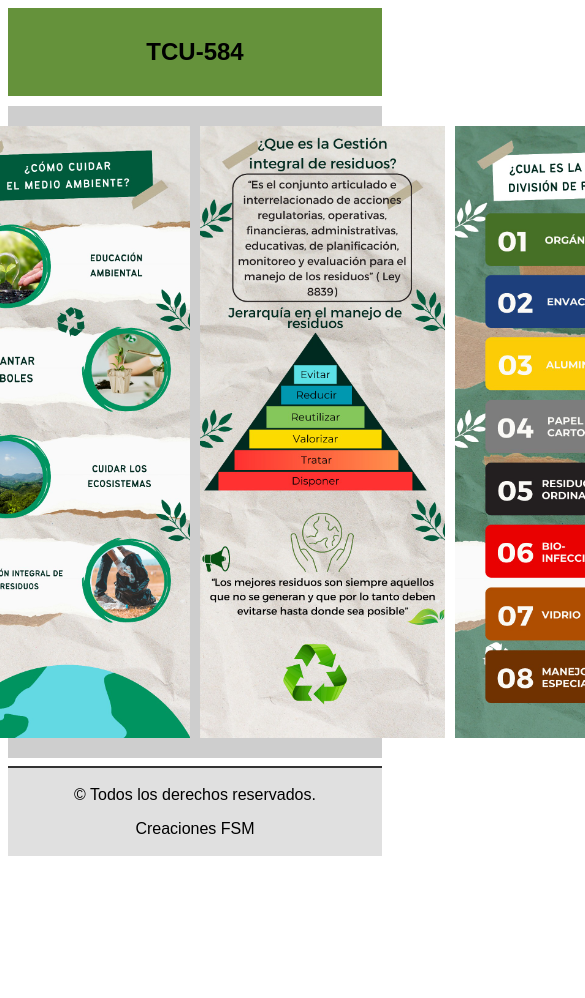
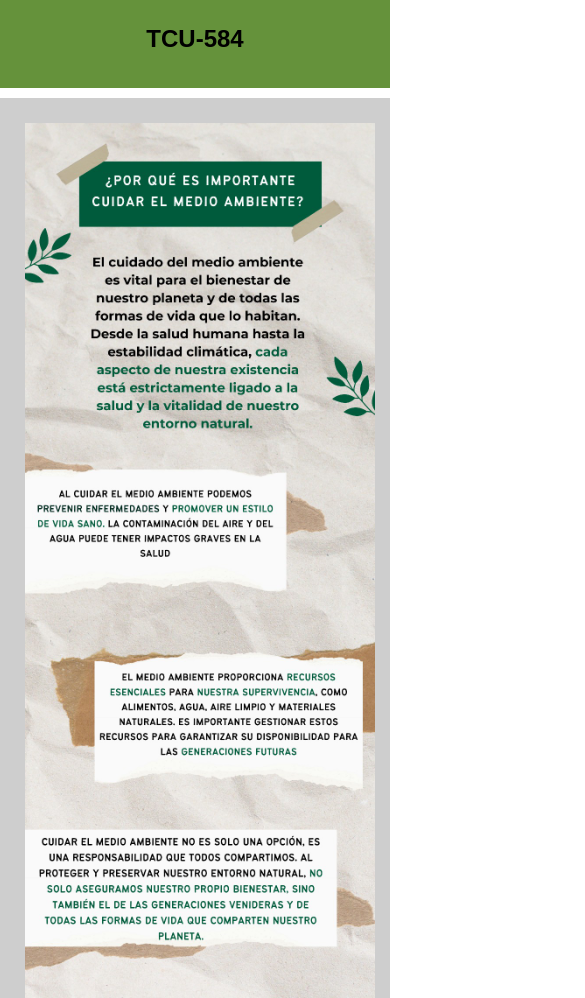
Before and after one commit to NandoSM0426/InfografiaTCU, a plain HTML site: page index.html in a window 390 px wide. Shown: the top 998 px of the page, 585 px wide, since content can reach past the window. Before the commit the page ends 856 px from the top, so only its background shows below. Drawn offline with Linux system fonts and the light colour scheme.

Commit message:
third commit

```diff
--- a/CSS/estilos.css
+++ b/CSS/estilos.css
@@ -1,8 +1,9 @@
 /* Paleta de colores verde musgo */
+body {
+  height: 100vh; /* Ajustado a 100vh para ocupar toda la altura de la ventana */
+  margin: 0; /* Asegura que no haya ningún espacio de margen alrededor del cuerpo */
+}
 
-body{
-  height: 74vh;
-}
 .header {
   display: flex;
   background-color: #65923b; /* Verde musgo */
@@ -10,32 +11,29 @@ body{
   padding: 10px 20px;
 }
 
-  h2{
-
-    margin-top: 10;
+h2 {
+  margin-top: 10px; /* Agregado px para especificar la cantidad de espacio */
   font-family: sans-serif;
-
-  }
-
-  .menu {
-    display: flex;
-    list-style: none;
-    gap: 15px;
-    margin: 0; /* Resetear margen */
 }
 
 .content {
   margin-top: 10px;
   background-color: #cecece; /* Light gray */
   display: flex;
+  flex-wrap: wrap;
   justify-content: center;
-    text-align: center;
   padding: 20px;
   gap: 10px;
-    height: 98%;
+  height: auto; /* Cambiado a auto para ajustar dinámicamente según el contenido */
+  max-width: 100%; /* Ancho máximo del contenedor */
+  overflow: hidden; /* Oculta cualquier contenido que se desborde del contenedor */
 }
 
-
+.content img {
+  max-width: 100%; /* Cambiado a 100% para asegurar que las imágenes siempre estén contenidas */
+  height: auto;
+  margin: 5px;
+}
 
 .footer {
   background-color: #e0e0e0; /* Gris muy claro */
@@ -45,3 +43,19 @@ body{
   border-top: 2px solid #333;
   font-family: Arial, sans-serif;
 }
+
+@media screen and (max-width: 768px) {
+  .content {
+    flex-direction: column; /* Imágenes una debajo de la otra en pantallas pequeñas */
+  }
+
+  .footer {
+    font-size: 0.8em; /* Reducir tamaño de fuente en el pie de página */
+  }
+
+  /* Ajustes de legibilidad para pantallas pequeñas */
+  body {
+    font-size: 16px; /* Tamaño de fuente base */
+    line-height: 1.6; /* Espaciado entre líneas */
+  }
+}
```
Lines whose indentation alone changed are shown as unchanged.
